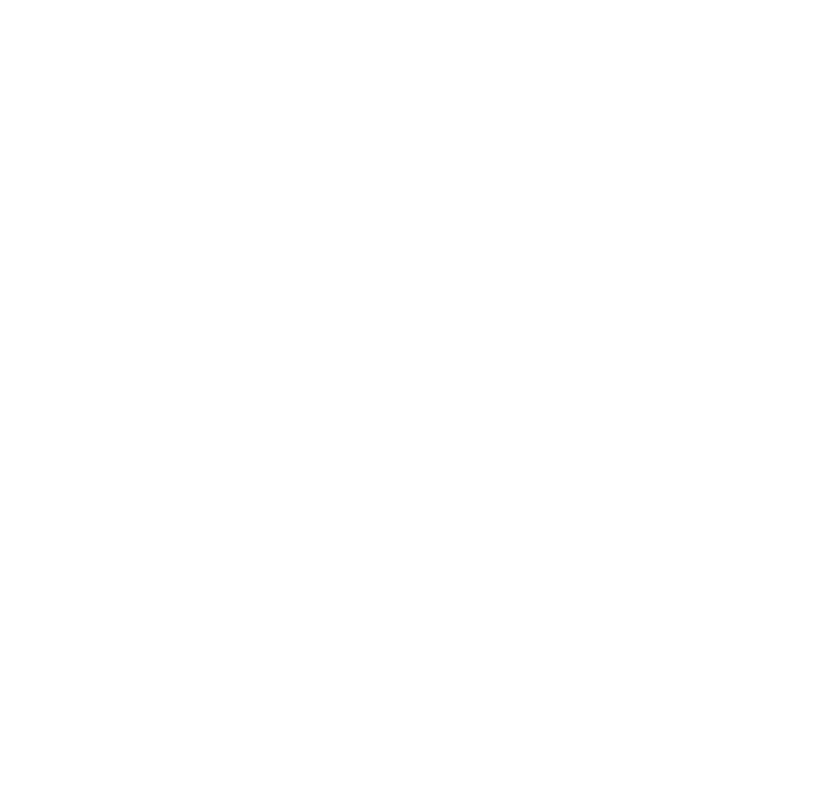
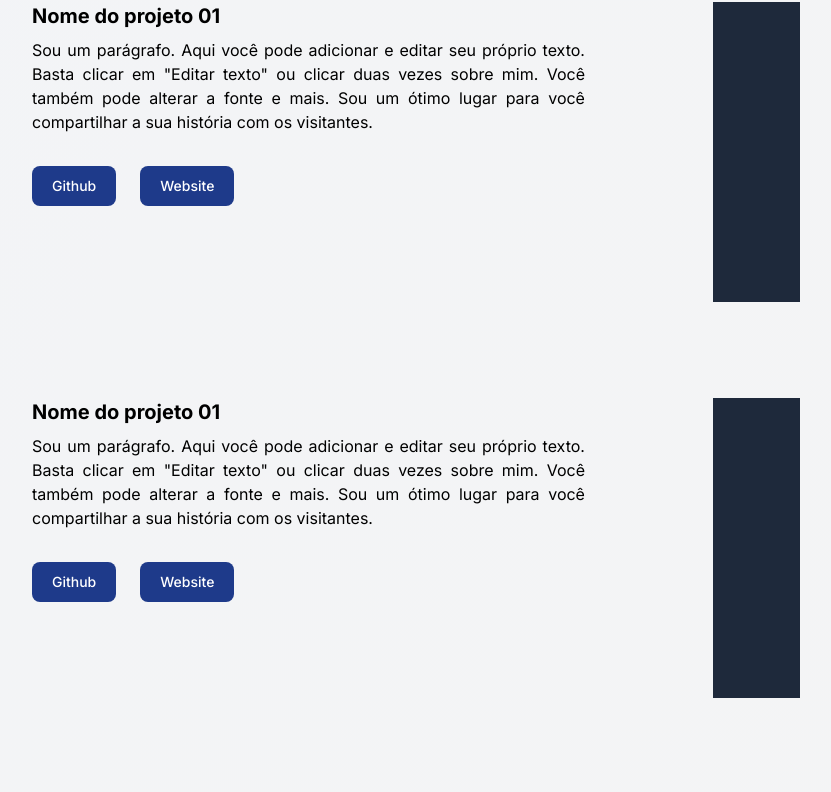
Before and after one commit to Kako-0/my-portfolio, a Next.js app: page / in a window 1280 px wide. Shown: the part 2063-2855 px from the top of the page, without its empty margins (224-1055 px from the left). Before the commit the page ends 2001 px from the top, so only its background shows below. Built offline with nearby package versions, Linux system fonts and the light colour scheme; a web font is replaced by a local one.

Commit message:
Added mockup Items

```diff
--- a/src/components/Projetos/index.tsx
+++ b/src/components/Projetos/index.tsx
@@ -6,6 +6,9 @@
       <h3 className="font-bold text-3xl">Projetos</h3>
 
       <Item />
+      <Item />
+      <Item />
+      <Item />
     </section>
   );
 }
```
